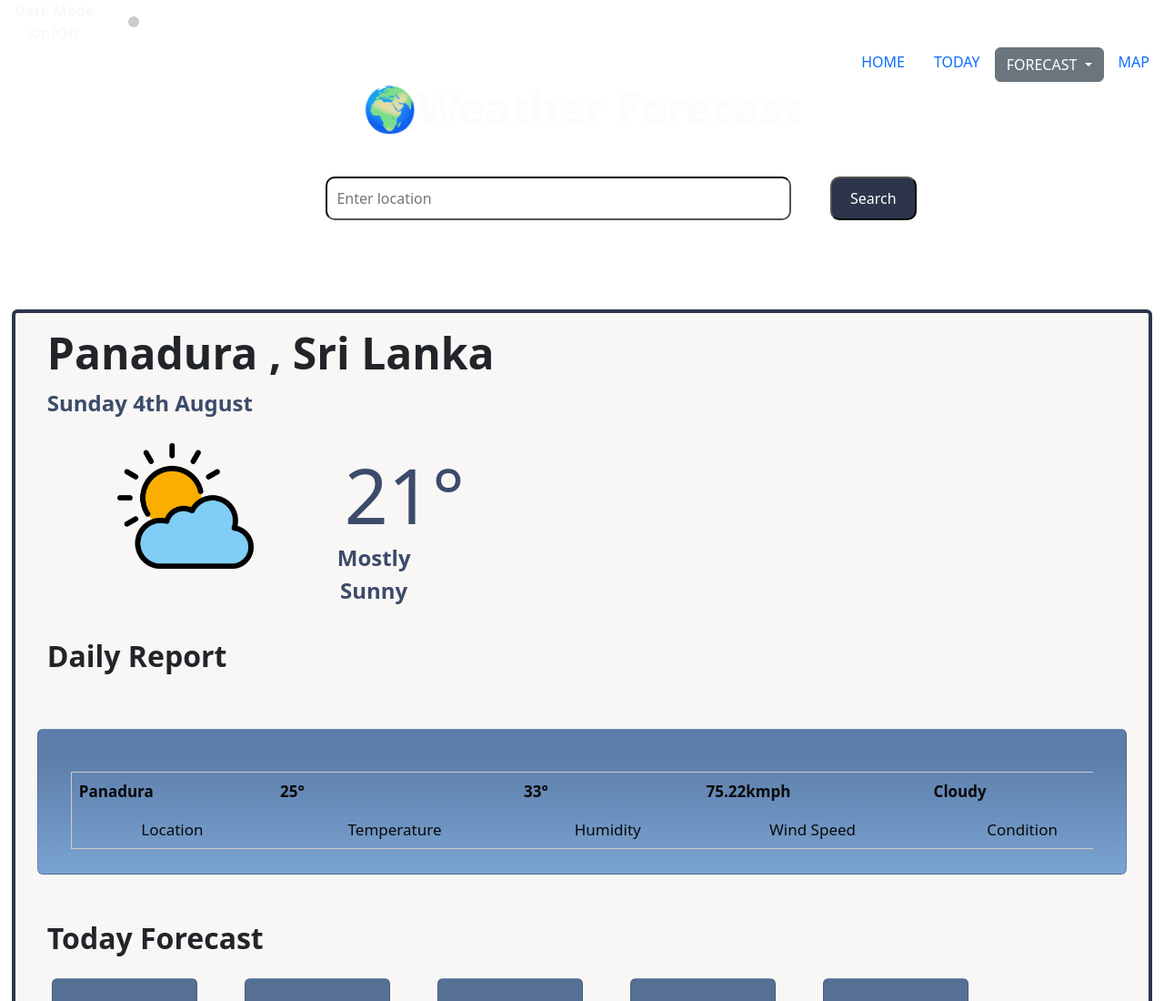
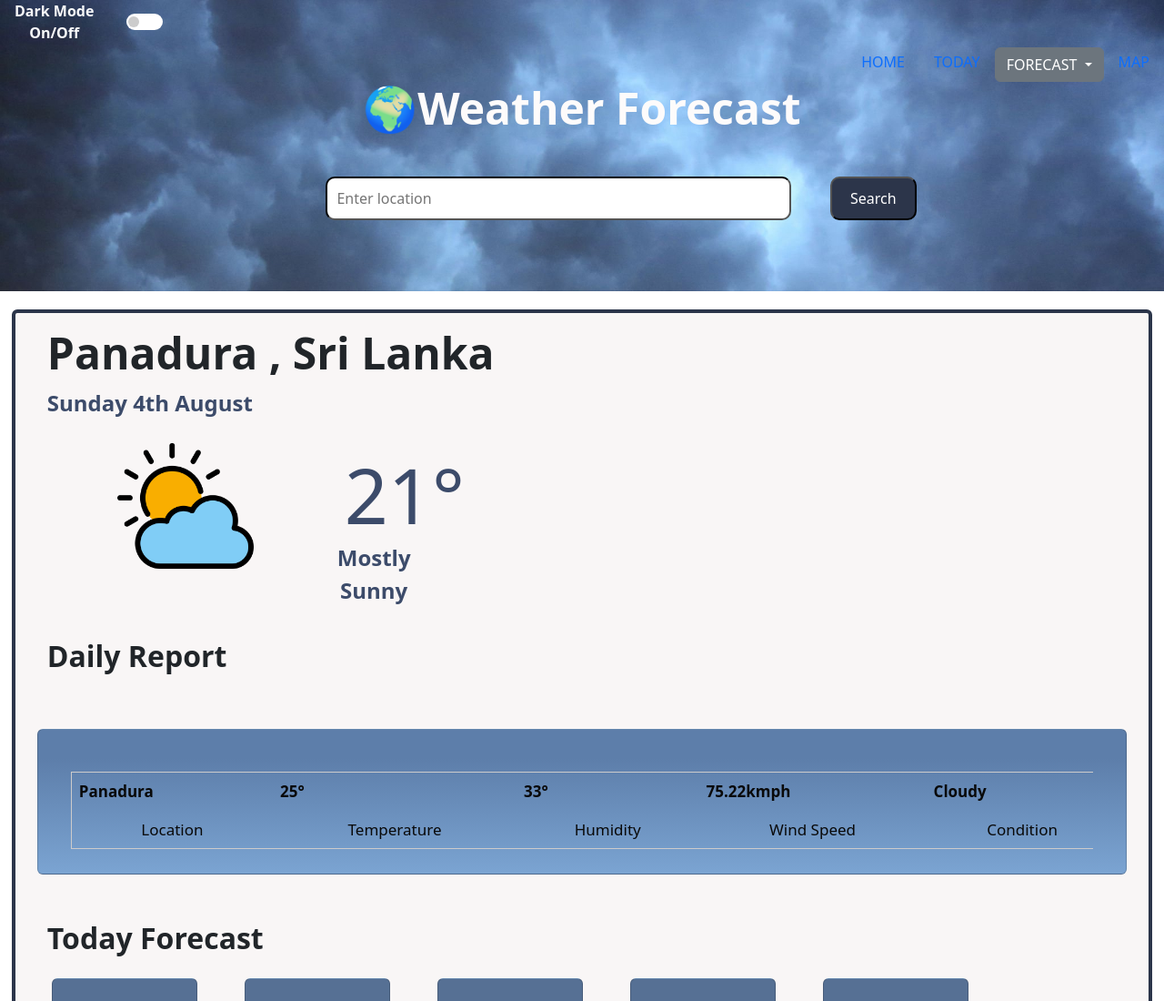
Before and after one commit to Emasha124/Weather-App, a plain HTML site: page index.html in a window 1280 px wide. Shown: the top 1100 px of the page at 91% size. Drawn offline with nearby package versions, Linux system fonts and the light colour scheme; the site is published under a folder, as on GitHub Pages, so addresses that start at the root find nothing; no server answers.

Commit message:
Image direction change

```diff
--- a/style.css
+++ b/style.css
@@ -9,7 +9,7 @@
 
     max-width: 500;
     max-height: 20rem;
-    background-image:url(/photos/istockphoto-178988183-2048x2048.jpg);
+    background-image:url(./photos/istockphoto-178988183-2048x2048.jpg);
     background-repeat: no-repeat;
     background-size:cover;
 }
```
